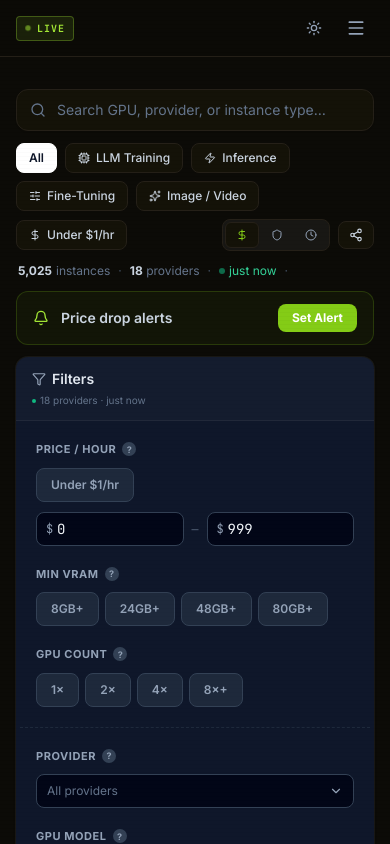
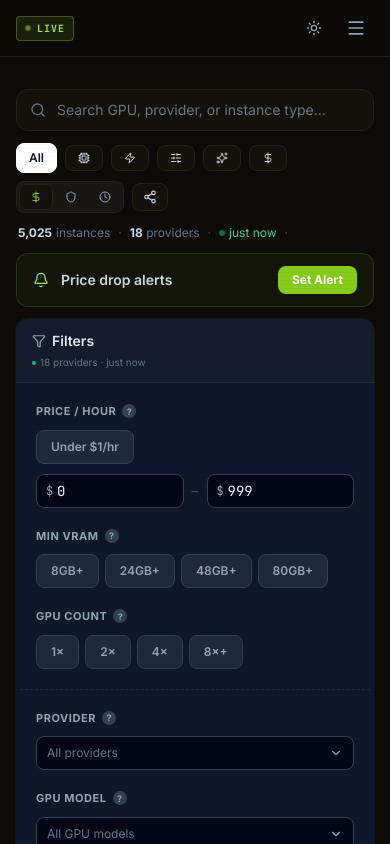
Before and after one commit to brainbreezegames-lang/gpu-tracker, a React (Vite) app: page / in a window 390 px wide. Shown: the top 844 px of the page. Built offline with nearby package versions, Linux system fonts and the light colour scheme.

Commit message:
auto: update 2026-02-21 23:20 UTC

```diff
--- a/App.tsx
+++ b/App.tsx
@@ -323,7 +323,7 @@ const ComparisonPage: React.FC<{
                   : 'border-slate-200 dark:border-ink-border bg-white dark:bg-ink-card text-slate-600 dark:text-slate-300 hover:bg-slate-50 dark:hover:bg-white/5'
               }`}
             >
-              <Icon className="h-3 w-3 shrink-0" />{label}
+              <Icon className="h-3 w-3 shrink-0" /><span className="hidden sm:inline">{label}</span>
             </button>
           </Tooltip>
         ))}
@@ -421,7 +421,7 @@ const ComparisonPage: React.FC<{
       )}
 
       {/* ── Main grid: Filters + Table ───────────────────────── */}
-      <div className="grid grid-cols-1 lg:grid-cols-12 gap-5 lg:items-start">
+      <div className="grid grid-cols-1 lg:grid-cols-12 gap-3 sm:gap-4 lg:gap-5 lg:items-start">
         <aside className="lg:col-span-3 lg:sticky lg:top-20 lg:self-start">
           <div className="lg:max-h-[calc(100vh-5.5rem)] lg:overflow-y-scroll overscroll-contain custom-scrollbar pb-4">
           <Filters
```
